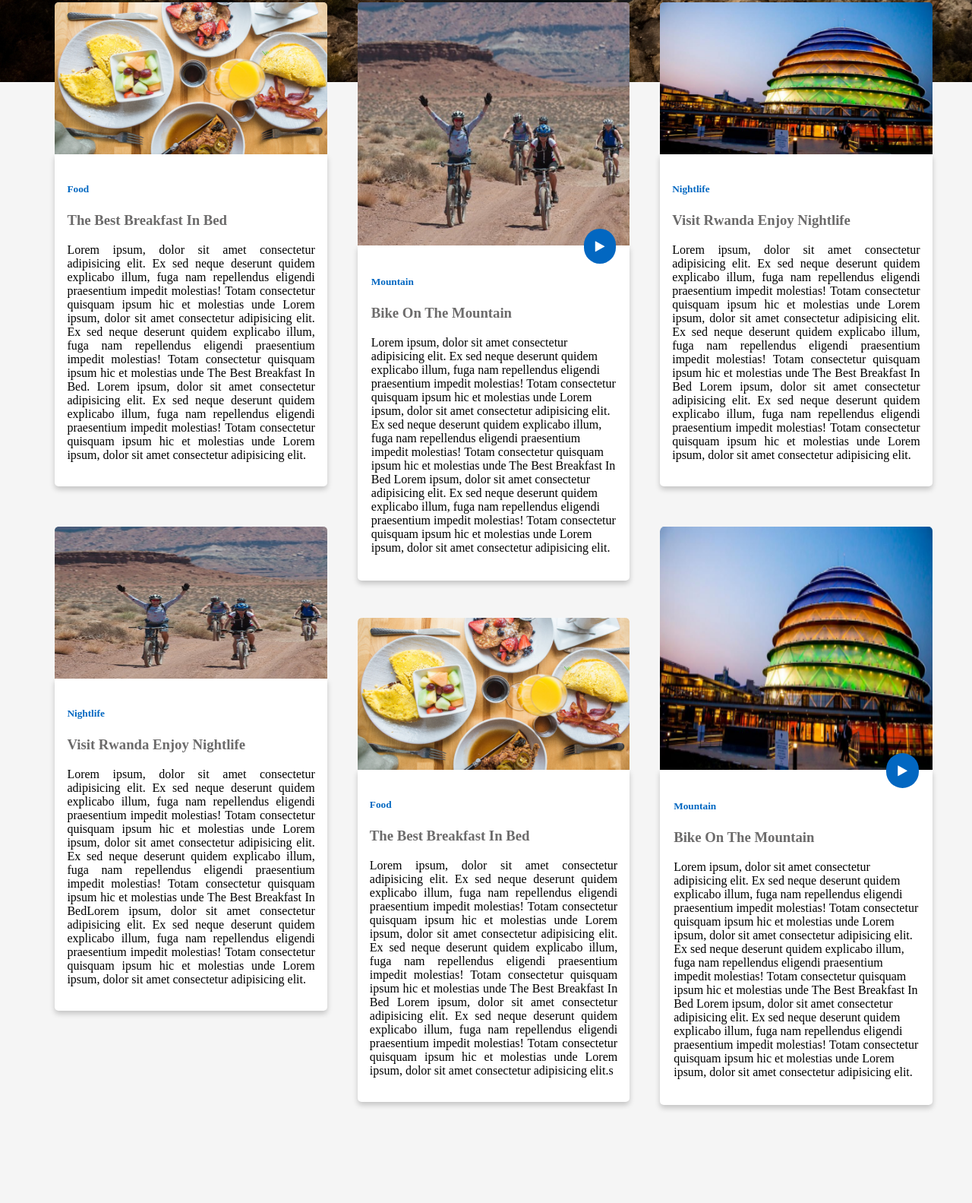
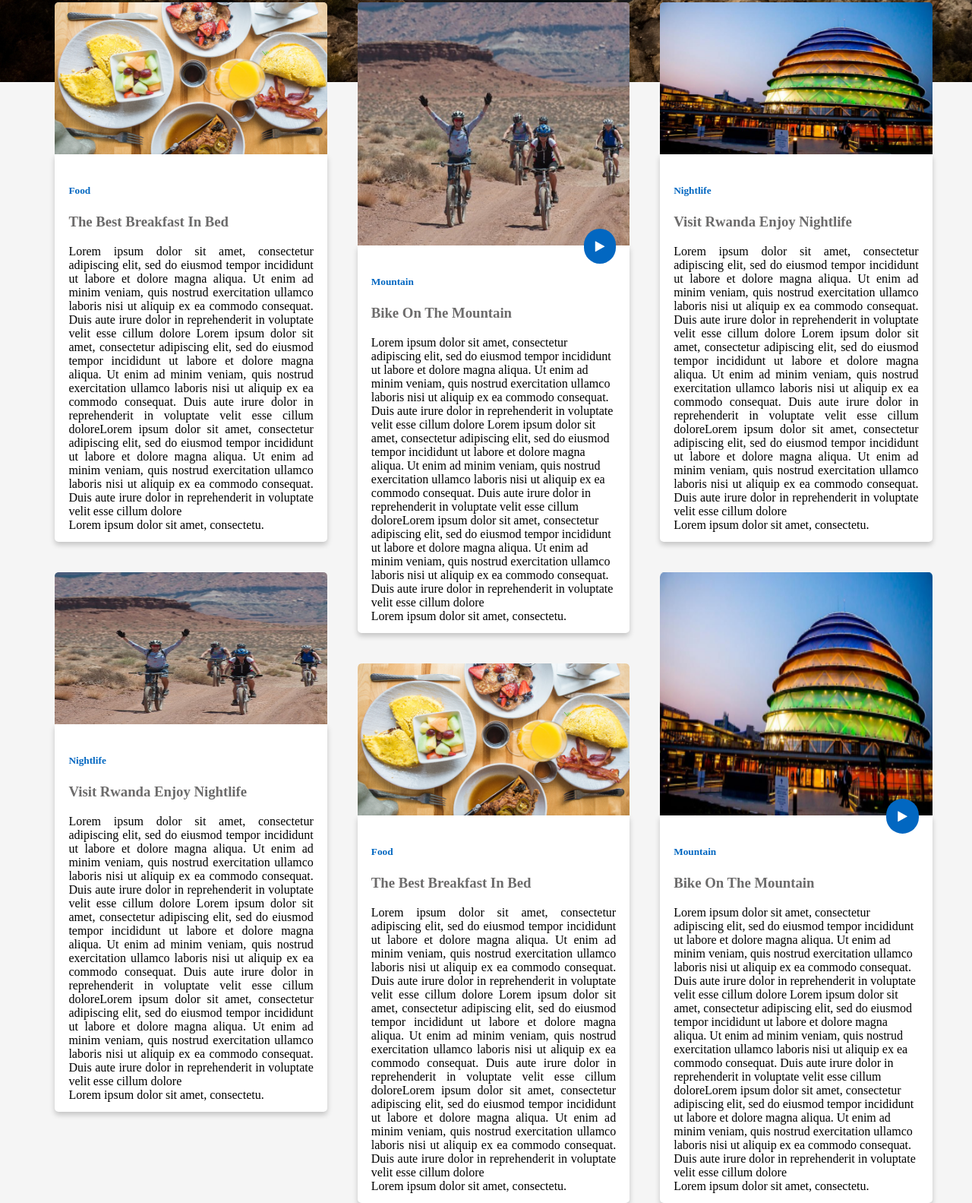
Before and after one commit to aishat001/zlatanera, a plain HTML site: page index.html in a window 1280 px wide. Shown: the part 472-2055 px from the top of the page at 76% size. Drawn offline with Linux system fonts and the light colour scheme.

Commit message:
adding new changes to file

```diff
--- a/css/index.css
+++ b/css/index.css
@@ -162,23 +162,26 @@
     }
 
     .note {
+        display: block;
         margin-top: 200px;
-        border: 0px solid white;
+        border:none;
         background-color: white;
         text-align: justify;
         box-shadow:0 4px 7px 0 rgba(0,0,0,0.2);
-        padding: 16px;
+        padding: 18px;
         color: black;
         border-radius: 0px 0px 5px 5px;
         font-family: "google sans";
         position: absolute;
         line-height: normal;
+        height: 510px;
     }
 
     .noteb {
         display: block;
+        height: 510px;
         margin-top: 320px;
-        border: 0px solid white;
+        border:none;
         background-color: white;
         padding: 18px;
         line-height: normal;
@@ -194,10 +197,10 @@
         border-top-left-radius: 5px;
     }
     .imgb {
-        margin-top: 490px;
+        margin-top: 550px;
     }
     .imgl {
-        margin-top: 370px;
+        margin-top: 430px;
     }
     h5 {
         color:rgb(2, 103, 193);
@@ -213,7 +216,7 @@
         margin-left: 55px;
         color: rgb(37, 22, 22);
         position: absolute;
-        top: 2030px;
+        top: 2100px;
     }
     .d-image {
         margin-right:auto;
@@ -247,7 +250,7 @@
         justify-content: center;
         position: absolute;
         font-size: 20px;
-        top: 2430px;
+        top: 2500px;
         margin-top: 25px;
         margin-bottom: 25px;
         color: rgb(109, 99, 99);
@@ -307,11 +310,12 @@
         background-color: white;
         text-align: justify;
         box-shadow: 0px 0px 10px 0px grey;
-        padding: 16px;
+        padding: 18px;
         color: black;
         border-radius: 0px 0px 5px 5px;
         font-family: "google sans";
         position: absolute;
+        height: 590px;
     }
     .noteb {
         display: block;
@@ -320,6 +324,7 @@
         background-color: white;
         padding: 18px;
         color: black;
+        height: 580px;
         box-shadow: 0px 0px 10px 0px grey;
         border-radius: 0px 0px 5px 5px;
         font-family: "google sans";
@@ -331,10 +336,10 @@
         border-top-left-radius: 5px;
     }
     .imgb {
-        margin-top: 530px;
+        margin-top: 620px;
     }
     .imgl {
-        margin-top: 410px;
+        margin-top: 510px;
     }
     .d-background {
         display: flex;
@@ -345,7 +350,7 @@
         right: 0px;
         color: rgb(37, 22, 22);
         position: absolute;
-        top: 2100px;
+        top: 2230px;
     }
     .d-image {
         left: 0px;
@@ -367,7 +372,7 @@
         font-family: "google sans";
     }
     .footer {
-        top: 2520px;
+        top: 2650px;
     }
 }
 
--- a/index.html
+++ b/index.html
@@ -46,7 +46,7 @@
             <div class="container2">
                 <div class="left-c">
                     <h3 class="head1">Don't Quack Like a Duck <br>Soar Like An Eagle</h3>
-                    <button class="button"><a href="#" class="btn-color">Read Article <img src="assets/arrow.png" style="border:1px solid white;"> </a></button>
+                    <button class="button"><a href="#" class="btn-color">Read Article <img src="assets/arrow.png"> </a></button>
                 </div>
 
                 <div class="right-c">
@@ -66,20 +66,28 @@
                     <h3 class="h3">
                     The Best Breakfast In Bed
                     </h3>
-                    <p class="p">Lorem ipsum, dolor sit amet consectetur adipisicing elit.
-                    Ex sed neque deserunt quidem explicabo illum,
-                    fuga nam repellendus eligendi praesentium impedit
-                    molestias! Totam consectetur quisquam ipsum hic et molestias unde
-                    Lorem ipsum, dolor sit amet consectetur adipisicing elit.
-                    Ex sed neque deserunt quidem explicabo illum,
-                    fuga nam repellendus eligendi praesentium impedit
-                    molestias! Totam consectetur quisquam ipsum hic et molestias unde
-                    The Best Breakfast In Bed.
-                    Lorem ipsum, dolor sit amet consectetur adipisicing elit.
-                    Ex sed neque deserunt quidem explicabo illum,
-                    fuga nam repellendus eligendi praesentium impedit
-                    molestias! Totam consectetur quisquam ipsum hic et molestias unde
-                    Lorem ipsum, dolor sit amet consectetur adipisicing elit.
+                    <p class="p">Lorem ipsum dolor sit amet, consectetur adipiscing
+                        elit, sed do eiusmod tempor incididunt ut labore et
+                        dolore magna aliqua. Ut enim ad minim veniam, quis
+                        nostrud exercitation ullamco laboris nisi ut aliquip ex
+                        ea commodo consequat. Duis aute irure dolor in
+                        reprehenderit in voluptate velit esse cillum dolore
+
+                        Lorem ipsum dolor sit amet, consectetur adipiscing
+                        elit, sed do eiusmod tempor incididunt ut labore et
+                        dolore magna aliqua. Ut enim ad minim veniam, quis
+                        nostrud exercitation ullamco laboris nisi ut aliquip ex
+                        ea commodo consequat. Duis aute irure dolor in
+                        reprehenderit in voluptate velit esse cillum
+                        doloreLorem ipsum dolor sit amet, consectetur
+                        adipiscing elit, sed do eiusmod tempor incididunt ut
+                        labore et dolore magna aliqua. Ut enim ad minim
+                        veniam, quis nostrud exercitation ullamco laboris nisi
+                        ut aliquip ex ea commodo consequat. Duis aute irure
+                        dolor in reprehenderit in voluptate velit esse cillum
+                        dolore<br>
+
+                        Lorem ipsum dolor sit amet, consectetu.
                     </p>
                 </div>
                 <!--<button><a href="#">Load to see more</a></button>-->
@@ -90,23 +98,31 @@
             <div class="big img col-3 yes img3" style="background-image:url(assets/next.jpg)">
 
                 <div class="noteb">
-                        <i class="fa fa-play"></i>
+                        <a href="#"><i class="fa fa-play"></i></a>
                     <h5>Mountain</h5>
                     <h3 class="h3">Bike On The Mountain</h3>
-                    <p class="p">Lorem ipsum, dolor sit amet consectetur adipisicing elit.
-                    Ex sed neque deserunt quidem explicabo illum,
-                    fuga nam repellendus eligendi praesentium impedit
-                    molestias! Totam consectetur quisquam ipsum hic et molestias unde
-                    Lorem ipsum, dolor sit amet consectetur adipisicing elit.
-                    Ex sed neque deserunt quidem explicabo illum,
-                    fuga nam repellendus eligendi praesentium impedit
-                    molestias! Totam consectetur quisquam ipsum hic et molestias unde
-                    The Best Breakfast In Bed
-                    Lorem ipsum, dolor sit amet consectetur adipisicing elit.
-                    Ex sed neque deserunt quidem explicabo illum,
-                    fuga nam repellendus eligendi praesentium impedit
-                    molestias! Totam consectetur quisquam ipsum hic et molestias unde
-                    Lorem ipsum, dolor sit amet consectetur adipisicing elit.
+                    <p class="p">Lorem ipsum dolor sit amet, consectetur adipiscing
+                        elit, sed do eiusmod tempor incididunt ut labore et
+                        dolore magna aliqua. Ut enim ad minim veniam, quis
+                        nostrud exercitation ullamco laboris nisi ut aliquip ex
+                        ea commodo consequat. Duis aute irure dolor in
+                        reprehenderit in voluptate velit esse cillum dolore
+
+                        Lorem ipsum dolor sit amet, consectetur adipiscing
+                        elit, sed do eiusmod tempor incididunt ut labore et
+                        dolore magna aliqua. Ut enim ad minim veniam, quis
+                        nostrud exercitation ullamco laboris nisi ut aliquip ex
+                        ea commodo consequat. Duis aute irure dolor in
+                        reprehenderit in voluptate velit esse cillum
+                        doloreLorem ipsum dolor sit amet, consectetur
+                        adipiscing elit, sed do eiusmod tempor incididunt ut
+                        labore et dolore magna aliqua. Ut enim ad minim
+                        veniam, quis nostrud exercitation ullamco laboris nisi
+                        ut aliquip ex ea commodo consequat. Duis aute irure
+                        dolor in reprehenderit in voluptate velit esse cillum
+                        dolore<br>
+
+                        Lorem ipsum dolor sit amet, consectetu.
                 </p>
                 </div>
             </div>
@@ -116,20 +132,28 @@
                 <div class="note">
                     <h5>Nightlife</h5>
                     <h3 class="h3">Visit Rwanda Enjoy Nightlife</h3>
-                    <p class="p">Lorem ipsum, dolor sit amet consectetur adipisicing elit.
-                    Ex sed neque deserunt quidem explicabo illum,
-                    fuga nam repellendus eligendi praesentium impedit
-                    molestias! Totam consectetur quisquam ipsum hic et molestias unde
-                    Lorem ipsum, dolor sit amet consectetur adipisicing elit.
-                    Ex sed neque deserunt quidem explicabo illum,
-                    fuga nam repellendus eligendi praesentium impedit
-                    molestias! Totam consectetur quisquam ipsum hic et molestias unde
-                    The Best Breakfast In Bed
-                    Lorem ipsum, dolor sit amet consectetur adipisicing elit.
-                    Ex sed neque deserunt quidem explicabo illum,
-                    fuga nam repellendus eligendi praesentium impedit
-                    molestias! Totam consectetur quisquam ipsum hic et molestias unde
-                    Lorem ipsum, dolor sit amet consectetur adipisicing elit.
+                    <p class="p">Lorem ipsum dolor sit amet, consectetur adipiscing
+                        elit, sed do eiusmod tempor incididunt ut labore et
+                        dolore magna aliqua. Ut enim ad minim veniam, quis
+                        nostrud exercitation ullamco laboris nisi ut aliquip ex
+                        ea commodo consequat. Duis aute irure dolor in
+                        reprehenderit in voluptate velit esse cillum dolore
+
+                        Lorem ipsum dolor sit amet, consectetur adipiscing
+                        elit, sed do eiusmod tempor incididunt ut labore et
+                        dolore magna aliqua. Ut enim ad minim veniam, quis
+                        nostrud exercitation ullamco laboris nisi ut aliquip ex
+                        ea commodo consequat. Duis aute irure dolor in
+                        reprehenderit in voluptate velit esse cillum
+                        doloreLorem ipsum dolor sit amet, consectetur
+                        adipiscing elit, sed do eiusmod tempor incididunt ut
+                        labore et dolore magna aliqua. Ut enim ad minim
+                        veniam, quis nostrud exercitation ullamco laboris nisi
+                        ut aliquip ex ea commodo consequat. Duis aute irure
+                        dolor in reprehenderit in voluptate velit esse cillum
+                        dolore<br>
+
+                        Lorem ipsum dolor sit amet, consectetu.
                 </p>
                 </div>
             </div>
@@ -139,19 +163,28 @@
                 <div class="note">
                     <h5>Nightlife</h5>
                     <h3 class="h3">Visit Rwanda Enjoy Nightlife</h3>
-                    <p class="p">Lorem ipsum, dolor sit amet consectetur adipisicing elit.
-                    Ex sed neque deserunt quidem explicabo illum,
-                    fuga nam repellendus eligendi praesentium impedit
-                    molestias! Totam consectetur quisquam ipsum hic et molestias unde
-                    Lorem ipsum, dolor sit amet consectetur adipisicing elit.
-                    Ex sed neque deserunt quidem explicabo illum,
-                    fuga nam repellendus eligendi praesentium impedit
-                    molestias! Totam consectetur quisquam ipsum hic et molestias unde
-                    The Best Breakfast In BedLorem ipsum, dolor sit amet consectetur
-                     adipisicing elit. Ex sed neque deserunt quidem explicabo illum,
-                    fuga nam repellendus eligendi praesentium impedit
-                    molestias! Totam consectetur quisquam ipsum hic et molestias unde
-                    Lorem ipsum, dolor sit amet consectetur adipisicing elit.
+                    <p class="p">Lorem ipsum dolor sit amet, consectetur adipiscing
+                        elit, sed do eiusmod tempor incididunt ut labore et
+                        dolore magna aliqua. Ut enim ad minim veniam, quis
+                        nostrud exercitation ullamco laboris nisi ut aliquip ex
+                        ea commodo consequat. Duis aute irure dolor in
+                        reprehenderit in voluptate velit esse cillum dolore
+
+                        Lorem ipsum dolor sit amet, consectetur adipiscing
+                        elit, sed do eiusmod tempor incididunt ut labore et
+                        dolore magna aliqua. Ut enim ad minim veniam, quis
+                        nostrud exercitation ullamco laboris nisi ut aliquip ex
+                        ea commodo consequat. Duis aute irure dolor in
+                        reprehenderit in voluptate velit esse cillum
+                        doloreLorem ipsum dolor sit amet, consectetur
+                        adipiscing elit, sed do eiusmod tempor incididunt ut
+                        labore et dolore magna aliqua. Ut enim ad minim
+                        veniam, quis nostrud exercitation ullamco laboris nisi
+                        ut aliquip ex ea commodo consequat. Duis aute irure
+                        dolor in reprehenderit in voluptate velit esse cillum
+                        dolore<br>
+
+                        Lorem ipsum dolor sit amet, consectetu.
                 </p>
                 </div>
             </div>
@@ -161,20 +194,28 @@
                 <div class="note">
                     <h5>Food</h5>
                     <h3 class="h3">The Best Breakfast In Bed</h3>
-                    <p class="p">Lorem ipsum, dolor sit amet consectetur adipisicing elit.
-                    Ex sed neque deserunt quidem explicabo illum,
-                    fuga nam repellendus eligendi praesentium impedit
-                    molestias! Totam consectetur quisquam ipsum hic et molestias unde
-                    Lorem ipsum, dolor sit amet consectetur adipisicing elit.
-                    Ex sed neque deserunt quidem explicabo illum,
-                    fuga nam repellendus eligendi praesentium impedit
-                    molestias! Totam consectetur quisquam ipsum hic et molestias unde
-                    The Best Breakfast In Bed
-                    Lorem ipsum, dolor sit amet consectetur adipisicing elit.
-                    Ex sed neque deserunt quidem explicabo illum,
-                    fuga nam repellendus eligendi praesentium impedit
-                    molestias! Totam consectetur quisquam ipsum hic et molestias unde
-                    Lorem ipsum, dolor sit amet consectetur adipisicing elit.s
+                    <p class="p">Lorem ipsum dolor sit amet, consectetur adipiscing
+                        elit, sed do eiusmod tempor incididunt ut labore et
+                        dolore magna aliqua. Ut enim ad minim veniam, quis
+                        nostrud exercitation ullamco laboris nisi ut aliquip ex
+                        ea commodo consequat. Duis aute irure dolor in
+                        reprehenderit in voluptate velit esse cillum dolore
+
+                        Lorem ipsum dolor sit amet, consectetur adipiscing
+                        elit, sed do eiusmod tempor incididunt ut labore et
+                        dolore magna aliqua. Ut enim ad minim veniam, quis
+                        nostrud exercitation ullamco laboris nisi ut aliquip ex
+                        ea commodo consequat. Duis aute irure dolor in
+                        reprehenderit in voluptate velit esse cillum
+                        doloreLorem ipsum dolor sit amet, consectetur
+                        adipiscing elit, sed do eiusmod tempor incididunt ut
+                        labore et dolore magna aliqua. Ut enim ad minim
+                        veniam, quis nostrud exercitation ullamco laboris nisi
+                        ut aliquip ex ea commodo consequat. Duis aute irure
+                        dolor in reprehenderit in voluptate velit esse cillum
+                        dolore<br>
+
+                        Lorem ipsum dolor sit amet, consectetu.
                 </p>
                 </div>
             </div>
@@ -182,23 +223,31 @@
         <li class="li">
             <div class="big imgl col-3 no" style="background-image:url(assets/center.png)">
                 <div class="noteb">
-                        <i class="fa fa-play"></i>
+                    <a href="#"><i class="fa fa-play"></i></a>
                     <h5>Mountain</h5>
                     <h3 class="h3">Bike On The Mountain</h3>
-                    <p class="p">Lorem ipsum, dolor sit amet consectetur adipisicing elit.
-                        Ex sed neque deserunt quidem explicabo illum,
-                        fuga nam repellendus eligendi praesentium impedit
-                        molestias! Totam consectetur quisquam ipsum hic et molestias unde
-                        Lorem ipsum, dolor sit amet consectetur adipisicing elit.
-                        Ex sed neque deserunt quidem explicabo illum,
-                        fuga nam repellendus eligendi praesentium impedit
-                        molestias! Totam consectetur quisquam ipsum hic et molestias unde
-                        The Best Breakfast In Bed
-                        Lorem ipsum, dolor sit amet consectetur adipisicing elit.
-                        Ex sed neque deserunt quidem explicabo illum,
-                        fuga nam repellendus eligendi praesentium impedit
-                        molestias! Totam consectetur quisquam ipsum hic et molestias unde
-                        Lorem ipsum, dolor sit amet consectetur adipisicing elit.
+                    <p class="p">Lorem ipsum dolor sit amet, consectetur adipiscing
+                        elit, sed do eiusmod tempor incididunt ut labore et
+                        dolore magna aliqua. Ut enim ad minim veniam, quis
+                        nostrud exercitation ullamco laboris nisi ut aliquip ex
+                        ea commodo consequat. Duis aute irure dolor in
+                        reprehenderit in voluptate velit esse cillum dolore
+
+                        Lorem ipsum dolor sit amet, consectetur adipiscing
+                        elit, sed do eiusmod tempor incididunt ut labore et
+                        dolore magna aliqua. Ut enim ad minim veniam, quis
+                        nostrud exercitation ullamco laboris nisi ut aliquip ex
+                        ea commodo consequat. Duis aute irure dolor in
+                        reprehenderit in voluptate velit esse cillum
+                        doloreLorem ipsum dolor sit amet, consectetur
+                        adipiscing elit, sed do eiusmod tempor incididunt ut
+                        labore et dolore magna aliqua. Ut enim ad minim
+                        veniam, quis nostrud exercitation ullamco laboris nisi
+                        ut aliquip ex ea commodo consequat. Duis aute irure
+                        dolor in reprehenderit in voluptate velit esse cillum
+                        dolore<br>
+
+                        Lorem ipsum dolor sit amet, consectetu.
                     </p>
                 </div>
             </div>
```
